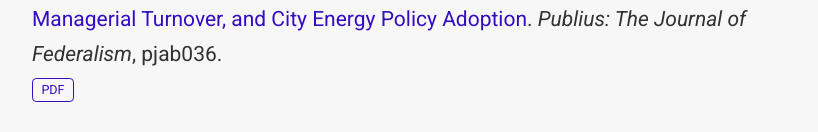
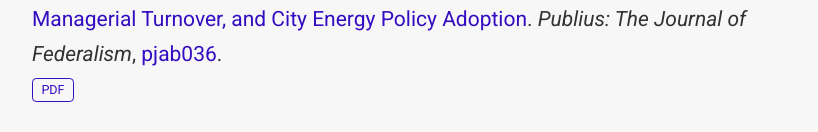
Before and after one commit to chienshih/chienshih.github.io, a plain HTML site: page index.html in a window 1280 px wide. Shown: the part 1422-1554 px from the top of the page, without its empty margins (423-1241 px from the left). Drawn offline with nearby package versions, Linux system fonts and the light colour scheme; some packages are replaced by stand-ins of ours; some icons are missing.

Commit message:
Update index.html

```diff
--- a/index.html
+++ b/index.html
@@ -985,7 +985,7 @@
   </span>
   (2021).
   <a href="/publication/journal-article/article4/">Intergovernmental Influence, Managerial Turnover, and City Energy Policy Adoption</a>.
-  <em>Publius: The Journal of Federalism</em>, pjab036.
+  <em>Publius: The Journal of Federalism</em>, <a href="https://doi.org/10.1093/publius/pjab036">pjab036</a>.
 
   <p>
 
```
